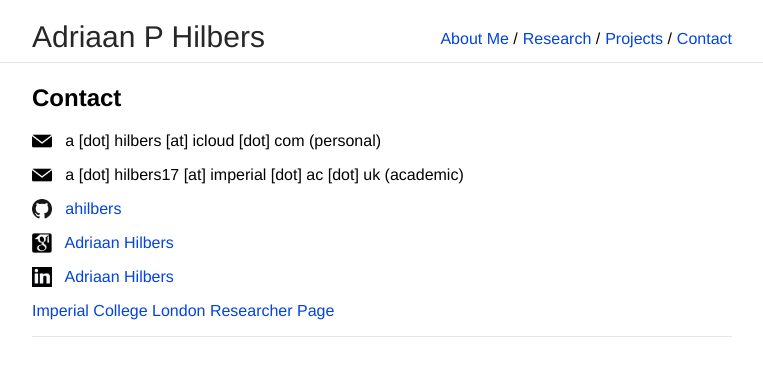
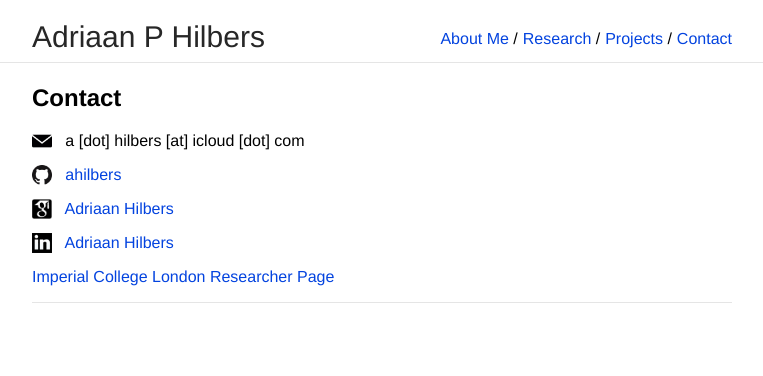
Before and after one commit to ahilbers/ahilbers.github.io, a Jekyll site: the page built from contact.md, in a window 1280 px wide. Shown: the top 376 px of the page, without its empty margins (258-1021 px from the left). Built offline with Jekyll 4.4.1, drawn with Linux system fonts in a browser that asks for light colours; our own code applies the rules of GitHub Pages for plain Markdown files.

Commit message:
remove academic email

```diff
--- a/contact.md
+++ b/contact.md
@@ -5,9 +5,7 @@ is_contact: true
 
 ## Contact
 
-<img class="inline-picture" src="images/email.png"> &nbsp; a [dot] hilbers [at] icloud [dot] com (personal)
-
-<img class="inline-picture" src="images/email.png"> &nbsp; a [dot] hilbers17 [at] imperial [dot] ac [dot] uk (academic)
+<img class="inline-picture" src="images/email.png"> &nbsp; a [dot] hilbers [at] icloud [dot] com
 
 <img class="inline-picture" src="images/github.png"> &nbsp; [ahilbers](https://github.com/ahilbers)
 
```
